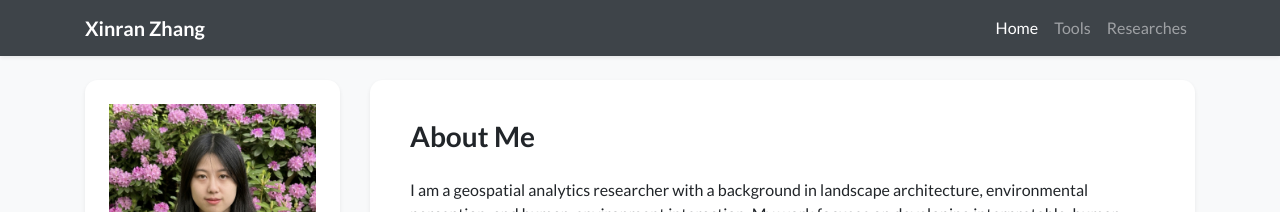
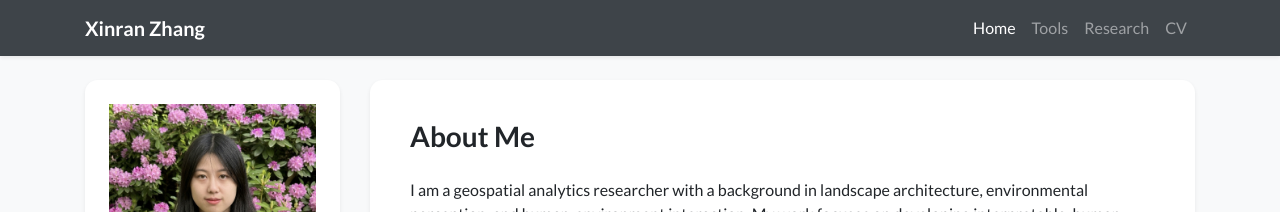
Before and after one commit to Rintozxr/rintozxr.github.io, a Jekyll site: the page built from index.html, in a window 1280 px wide. Shown: the top 212 px of the page. Built offline with Jekyll 4.4.1, drawn with Linux system fonts in a browser that asks for light colours; nearby versions of some CDN libraries; a style sheet for code colours, icons or effects is not loaded.

Commit message:
Update navigation.yml

```diff
--- a/_data/navigation.yml
+++ b/_data/navigation.yml
@@ -11,5 +11,7 @@ pages:
  # url: /publications
 #- name: Showcase
   #url: /showcase
-- name: Researches
-  url: /researches
+- name: Research
+  url: /research
+- name: CV
+  url: /cv
```
